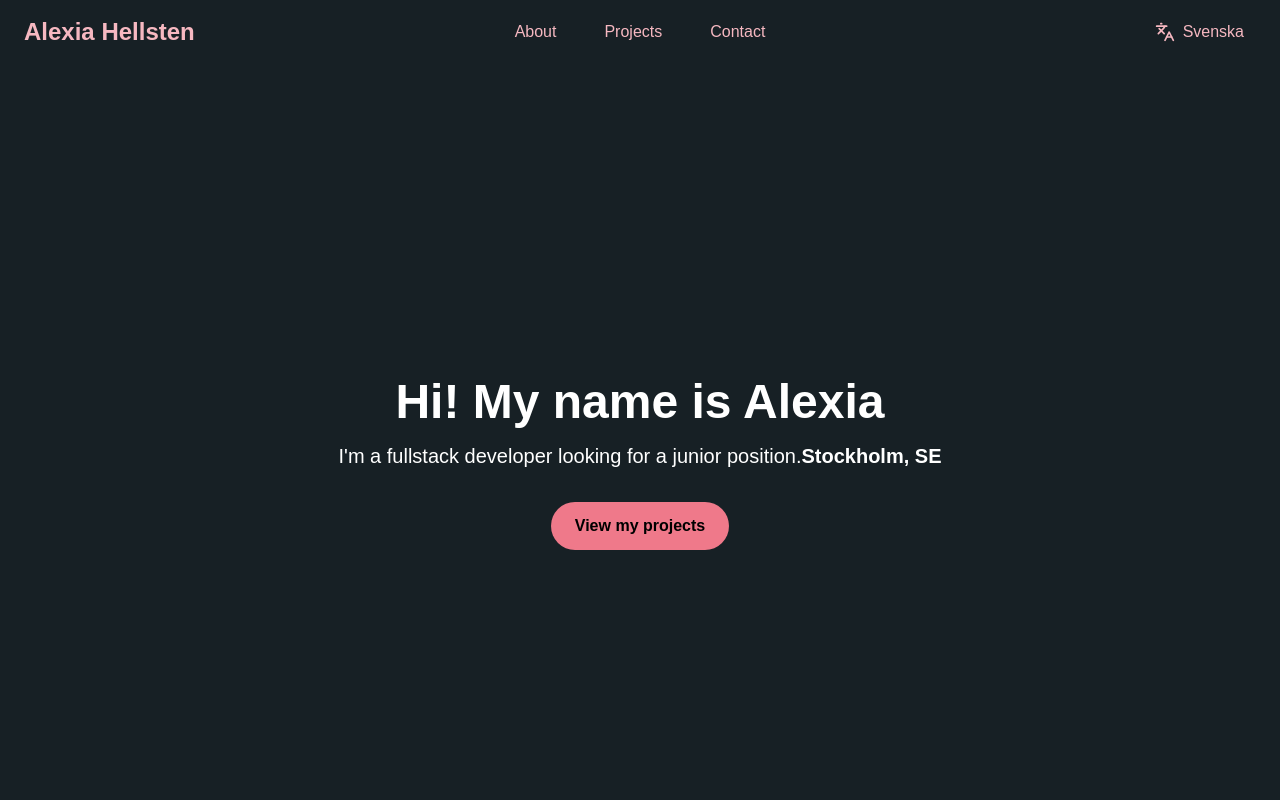
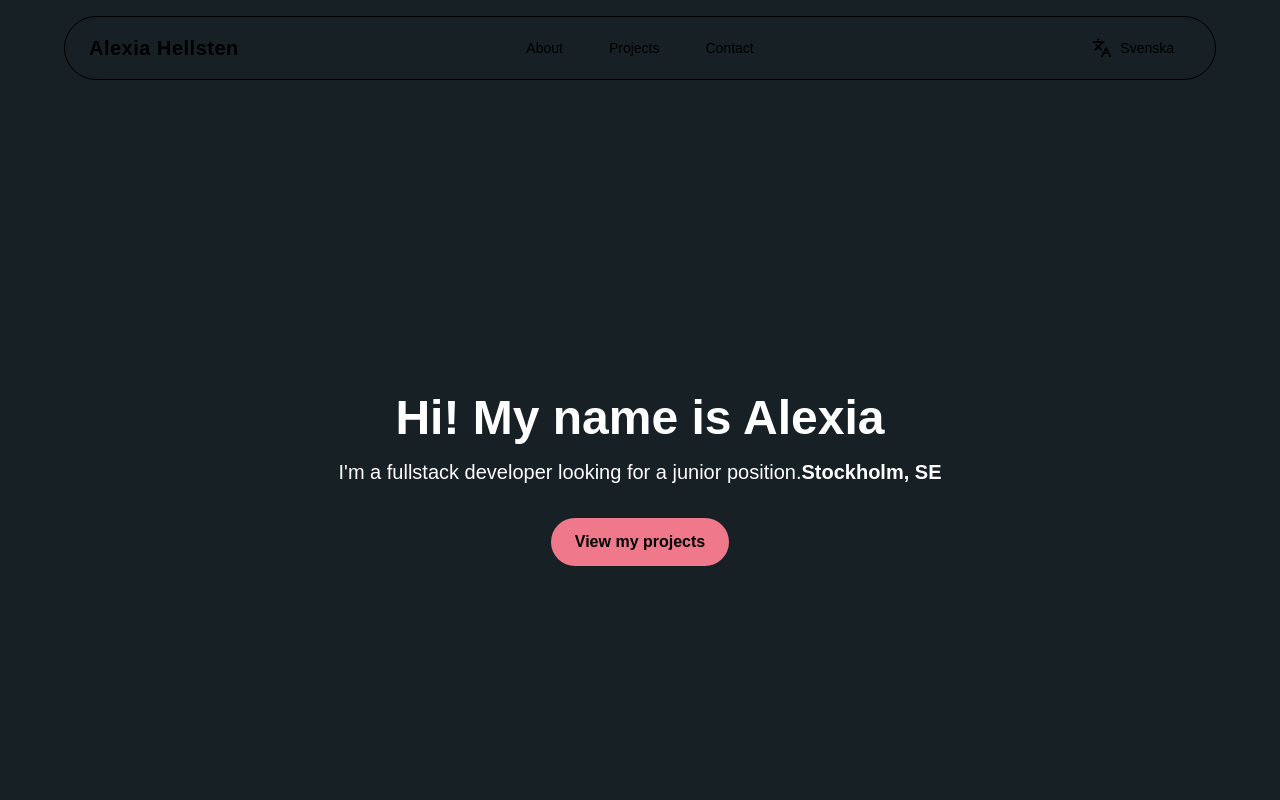
Before and after one commit to alexiahellsten/portfolio-2025, a React (Vite) app: page / in a window 1280 px wide. Shown: the top 800 px of the page. Built offline with nearby package versions, Linux system fonts and the light colour scheme.

Commit message:
Update navbar

```diff
--- a/src/components/Navbar.tsx
+++ b/src/components/Navbar.tsx
@@ -2,7 +2,8 @@ import { useState, useContext } from "react";
 import { Link } from "react-router-dom";
 import { Menu, X, Languages } from "lucide-react";
 import { LanguageContext } from "../contexts/LanguageContext";
-import translations from "../translations/translations";
+import { translations } from "../translations/translations";
+import { Button, ButtonLink } from "./Button";
 
 export default function Navbar() {
   const [menuOpen, setMenuOpen] = useState(false);
@@ -11,6 +12,7 @@ export default function Navbar() {
   const context = useContext(LanguageContext);
   if (!context) throw new Error("LanguageContext not found");
   const { language, toggleLanguage } = context;
+  const ui = translations[language];
 
   const menuItems = [
     { name: translations[language].menu.about, href: "/about" },
@@ -19,81 +21,95 @@ export default function Navbar() {
   ];
 
   return (
-    <nav className='inset-x-0 top-0 z-50'>
-      <div
-        className='mx-auto flex items-center justify-between px-6 h-16
-      bg-brand-bg text-accent-light'
-      >
-        <Link to='/'>
-          <h1 className='text-2xl font-bold'>Alexia Hellsten</h1>
+    <nav className='top-0 z-50 px-4 pt-4' aria-label={ui.menu.navAriaLabel}>
+      <div className='mx-auto flex h-16 max-w-6xl items-center justify-between rounded-full border border-brand-border bg-brand-bg px-4 text-brand-fg sm:px-6'>
+        <Link
+          to='/'
+          className='min-w-0 max-w-[58%] truncate text-base font-bold tracking-wide text-brand-fg sm:max-w-none sm:text-lg md:text-xl'
+          aria-label='Alexia Hellsten - Home'
+        >
+          Alexia Hellsten
         </Link>
 
-        <ul className='hidden md:flex gap-6 list-none items-center absolute left-1/2 transform -translate-x-1/2'>
+        <ul
+          className='absolute left-1/2 hidden -translate-x-1/2 items-center gap-3 md:flex'
+          role='list'
+        >
           {menuItems.map((item) => (
             <li key={item.name}>
-              <a
-                href={item.href}
-                className='px-3 py-2 rounded-full text-md font-medium transition text-accent-light hover:bg-white hover:text-black'
-              >
+              <ButtonLink to={item.href} variant='nav' className='px-4 py-2'>
                 {item.name}
-              </a>
+              </ButtonLink>
             </li>
           ))}
         </ul>
 
         <div className='hidden md:block'>
-          <button
-            onClick={toggleLanguage}
-            className='flex items-center gap-2 px-3 py-2 rounded-full text-md font-medium transition text-accent-light hover:bg-white hover:text-black'
-          >
-            <Languages className='h-5 w-5' />
-            {language === "en" ? "Svenska" : "English"}
-          </button>
+          <div className='flex items-center gap-2'>
+            <Button
+              onClick={toggleLanguage}
+              variant='nav'
+              className='gap-2 px-4 py-2'
+              aria-label={ui.menu.switchLanguage}
+            >
+              <Languages className='h-5 w-5' aria-hidden='true' />
+              {language === "en" ? "Svenska" : "English"}
+            </Button>
+          </div>
         </div>
 
-        <div className='flex items-center gap-2 md:hidden'>
-          <button
+        <div className='relative z-10 flex shrink-0 items-center gap-2 md:hidden'>
+          <Button
             type='button'
-            className='inline-flex items-center justify-center h-10 w-10 rounded-full transition text-accent-light hover:bg-white hover:text-black'
+            variant='icon'
             aria-controls='mobile-menu'
             aria-expanded={menuOpen}
-            aria-label='Toggle menu'
+            aria-label={ui.menu.toggleMenu}
             onClick={() => setMenuOpen((v) => !v)}
           >
             {menuOpen ? (
-              <X className='h-6 w-6' />
+              <X className='h-6 w-6' aria-hidden='true' />
             ) : (
-              <Menu className='h-6 w-6' />
+              <Menu className='h-6 w-6' aria-hidden='true' />
             )}
-          </button>
+          </Button>
         </div>
       </div>
 
       {menuOpen && (
-        <div id='mobile-menu' className='bg-brand-bg md:hidden'>
-          <ul className='list-none px-6 py-3 space-y-1'>
+        <div
+          id='mobile-menu'
+          className='mx-auto mt-3 max-w-6xl rounded-3xl border border-brand-border bg-brand-bg p-3 text-brand-fg md:hidden'
+          role='dialog'
+          aria-label={ui.menu.navAriaLabel}
+        >
+          <ul className='list-none space-y-2' role='list'>
             {menuItems.map((item) => (
               <li key={item.name}>
-                <a
-                  href={item.href}
+                <ButtonLink
+                  to={item.href}
                   onClick={closeMenu}
-                  className='block px-3 py-2 rounded-md text-base font-medium transition text-accent-light hover:bg-white hover:text-black'
+                  variant='nav'
+                  className='w-full justify-start px-4 py-3 text-left'
                 >
                   {item.name}
-                </a>
+                </ButtonLink>
               </li>
             ))}
             <li>
-              <button
+              <ButtonLink
+                to='#'
                 onClick={() => {
                   toggleLanguage();
                   closeMenu();
                 }}
-                className='flex items-center gap-2 w-full px-3 py-2 rounded-md text-base font-medium transition text-accent-light hover:bg-white hover:text-black'
+                variant='nav'
+                className='w-full justify-start gap-2 px-4 py-3 text-left'
+                aria-label={ui.menu.switchLanguage}
               >
-                <Languages className='h-5 w-5' />
+                <Languages className='h-5 w-5' aria-hidden='true' />
                 {language === "en" ? "Svenska" : "English"}
-              </button>
+              </ButtonLink>
             </li>
           </ul>
         </div>
```
